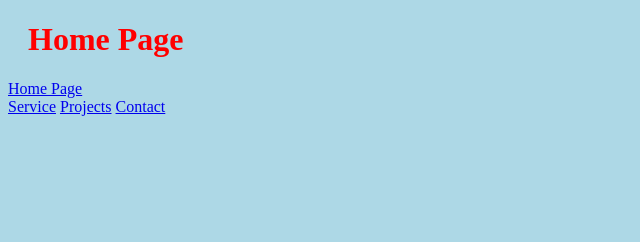
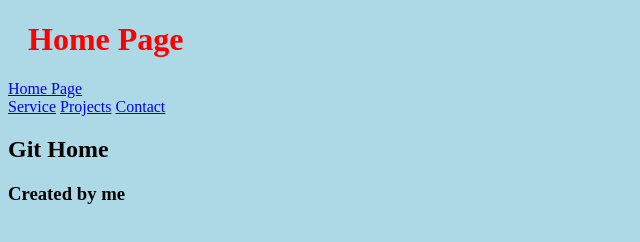
Before and after one commit to yiiss/firstfolder, a plain HTML site: page index.html in a window 1280 px wide. Shown: the whole page, without its empty margins (0-640 px from the left). Drawn offline with Linux system fonts and the light colour scheme.

Commit message:
Add footer

```diff
--- a/index.html
+++ b/index.html
@@ -17,5 +17,18 @@
             <a href="#Contact">Contact</a>
         </nav>
     </header>
+
+<section>
+   <h2> Git Home</h2>
+</section>
+
+
+<footer>
+<div>
+    <h3>Created by me</h3>
+</div>
+
+</footer>
+
 </body>
 </html>
```
